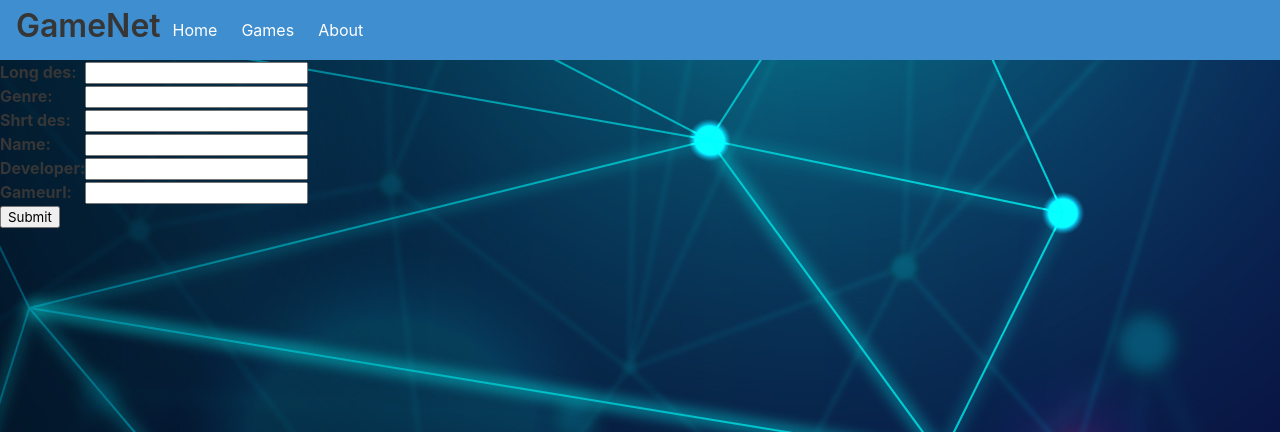
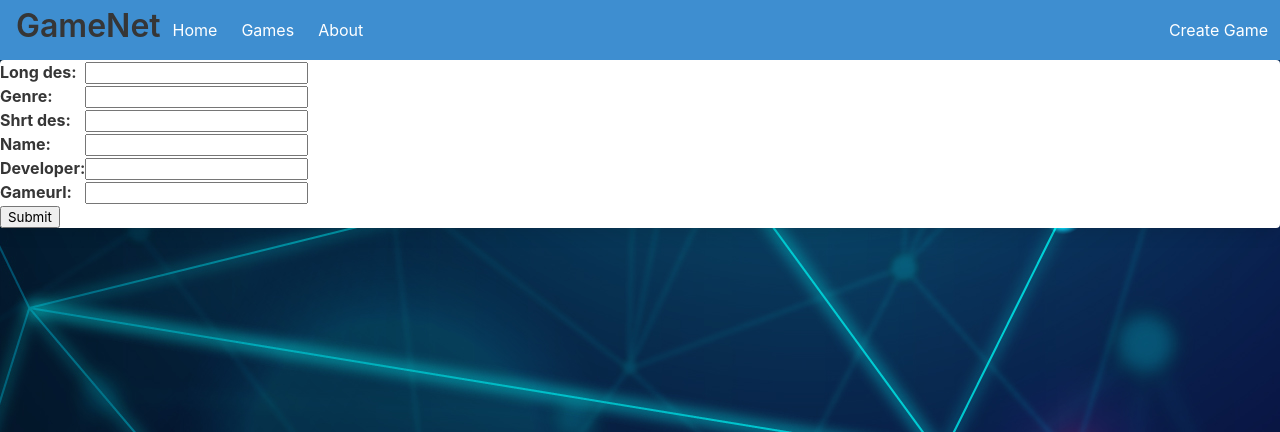
Before and after one commit to ArmadaDev25/DGameSite, a Django app: page /postnewgame/ in a window 1280 px wide. Shown: the top 432 px of the page. Run offline with Django 4.2, Linux system fonts and the light colour scheme.

Commit message:
Created the game form and added the user model

```diff
--- a/gamesite_project/GS_Backend/models.py
+++ b/gamesite_project/GS_Backend/models.py
@@ -1,5 +1,8 @@
 from django.db import models
 from django.urls import reverse
+
+# Import the User
+from django.contrib.auth.models import User
 
 # Create your models here.
 class Game(models.Model):
@@ -11,6 +14,9 @@ class Game(models.Model):
     gameurl = models.CharField(max_length=50, default=None)
 
     # Bools for determining if the game listing will be displayed in other places around the site
+
+    # Adds the user to the game model
+    user = models.ForeignKey(User, on_delete=models.CASCADE)
 
 
 
--- a/gamesite_project/GS_Frontend/templates/base.html
+++ b/gamesite_project/GS_Frontend/templates/base.html
@@ -26,6 +26,12 @@
                     About
                 </a>
             </div>
+            <div class="navbar-end">
+                <a class="navbar-item" href="{%url 'game_form' %}">
+                    Create Game
+                </a>
+
+            </div>
 
         </div>
     </nav>
--- a/gamesite_project/GS_Frontend/templates/game_pages/game_form.html
+++ b/gamesite_project/GS_Frontend/templates/game_pages/game_form.html
@@ -2,6 +2,9 @@
 
 {% block content %}
 {% load static %}
+
+<div class="card">
+
 <form action="" method="post">
     {% csrf_token %}
     <table>
@@ -9,4 +12,5 @@
     </table>
     <input type="submit" value="Submit" class="btn">
 </form>
+</div>
 {% endblock %}
```
Also changed, not shown: gamesite_project/GS_Backend/migrations/0007_game_user.py (added).
